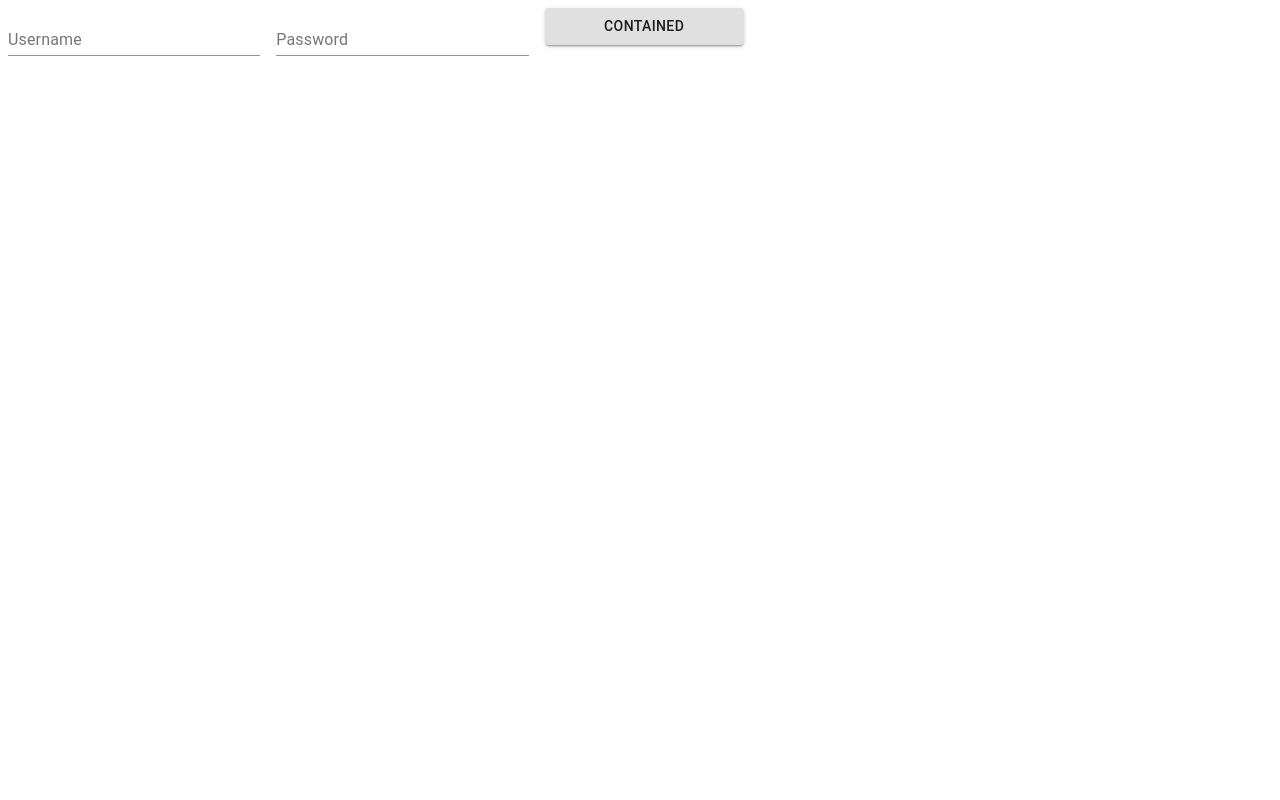
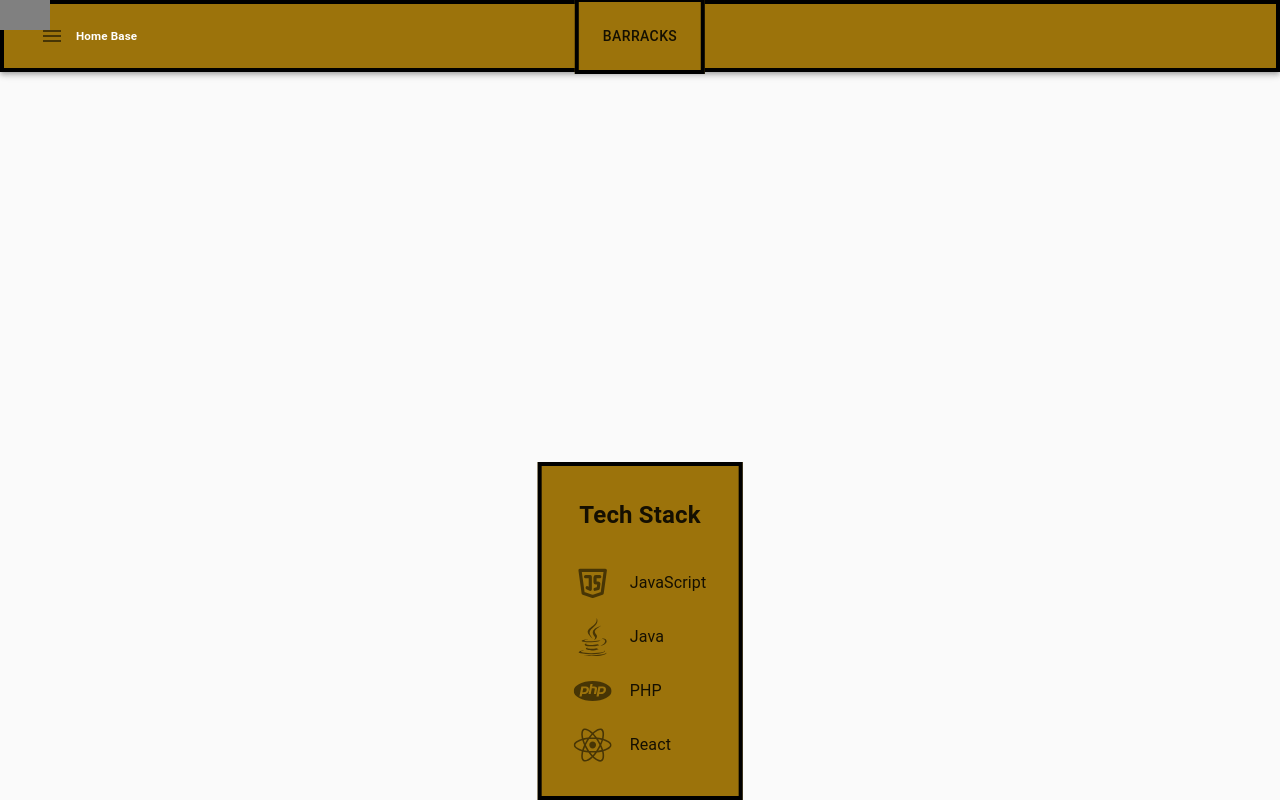
Before and after one commit to aqdasilva/HomeBase, a React (Create React App) app: page / in a window 1280 px wide. Built offline with nearby package versions, Linux system fonts and the light colour scheme.

Commit message:
ill come back to this

```diff
--- a/src/App.js
+++ b/src/App.js
@@ -1,5 +1,4 @@
 import React, { useState } from 'react';
-import LoginForm from './components/loginPage';
 import { Routes, Route } from 'react-router-dom';
 import Mainpage from './mainpage';
 import Github from './routes/github';
@@ -7,25 +6,14 @@ import Resume from './routes/resume';
 import Twitch from './routes/twitch';
 
 function App() {
-  const [isLoggedIn, setIsLoggedIn] = useState(false);
-
-  const handleLogin = () => {
-    setIsLoggedIn(true);
-  };
 
   return (
-    <>
-      {!isLoggedIn ? (
-        <LoginForm onLogin={handleLogin} />
-      ) : (
         <Routes>
           <Route path="/" element={<Mainpage />} />
           <Route path="/github" element={<Github />} />
           <Route path="/resume" element={<Resume />} />
           <Route path="/twitch" element={<Twitch />} />
         </Routes>
-      )}
-    </>
   );
 }
 
--- a/src/components/loginPage.js
+++ /dev/null
@@ -1,34 +0,0 @@
-import React from 'react';
-import { makeStyles } from '@material-ui/core/styles';
-import TextField from '@material-ui/core/TextField';
-import { Button } from '@material-ui/core';
-import { useNavigate } from 'react-router-dom';
-
-const useStyles = makeStyles((theme) => ({
-  root: {
-    '& > *': {
-      margin: theme.spacing(1),
-      width: '25ch',
-    },
-  },
-}));
-
-const LoginForm = () => {
-  const classes = useStyles();
-
-  const navigate = useNavigate();
-
-  const handleClick = () => {
-    navigate('/github');
-  }
-
-  return (
-    <form className={classes.root} noValidate autoComplete="off">
-      <TextField id="username" label="Username" />
-      <TextField id="password" label="Password" type="password" />
-      <Button variant="contained" onClick={handleClick}>Contained</Button>
-    </form>
-  );
-};
-
-export default LoginForm;
```
